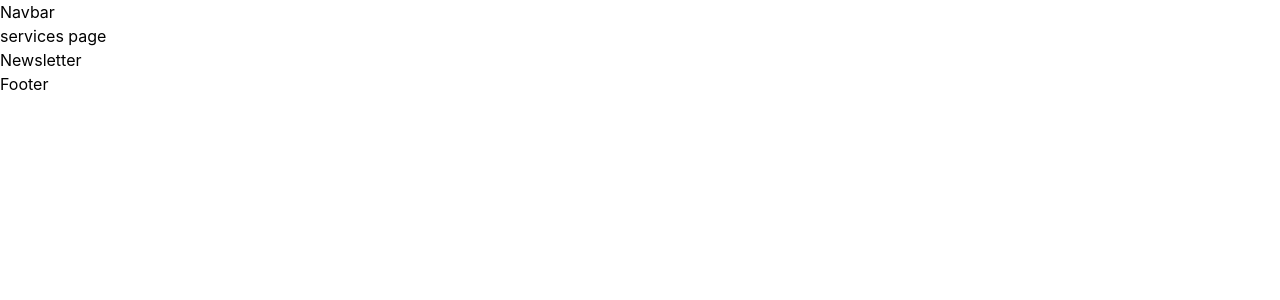
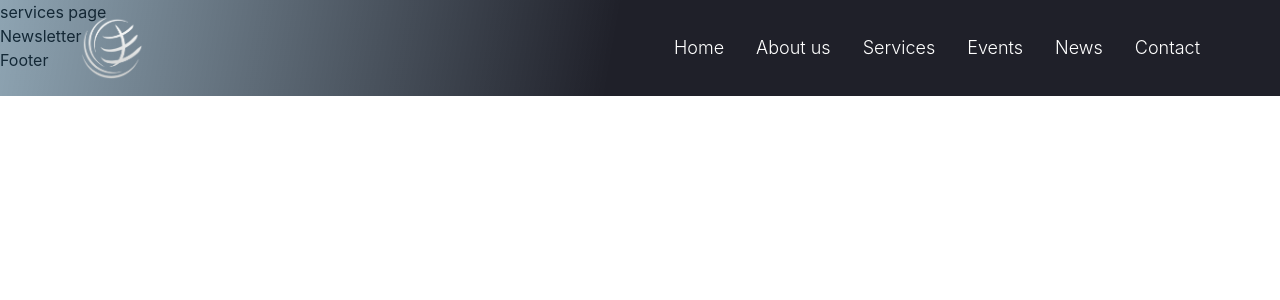
Before and after one commit to ENSIJuniorEntreprise/SiteEJE, a React (Create React App) app in the folder client/: page /services in a window 1280 px wide. Shown: the top 300 px of the page. Built offline with nearby package versions, Linux system fonts and the light colour scheme.

Commit message:
navbar gradient

```diff
--- a/client/src/App.css
+++ b/client/src/App.css
@@ -17,7 +17,7 @@
   background-image: linear-gradient(#2da2dd75 ,#2da2dd75),url('./assets/team.png');
 }
 .dark-blue-gradient{
-  background: linear-gradient( 62deg, rgba(31,32,41,1) 52%, rgba(45,162,221,0.4682247899159664) 100% );
+  background: linear-gradient( 280deg, rgba(31,32,41,1) 52%, rgba(45, 162, 221, 0.187) 100% );
   background-position: top;
   background-repeat: no-repeat;
 }
--- a/client/src/App.js
+++ b/client/src/App.js
@@ -6,7 +6,7 @@ import { Contact } from "./pages/contact/Contact";
 import { About } from "./pages/about us/About";
 import { Events } from "./pages/events/Events";
 import { Services } from "./pages/services/Services";
-import { Navbar } from "./components/Navbar";
+import  Navbar  from "./components/Navbar";
 import { Footer } from "./components/Footer";
 import { Newsletter } from "./components/Newsletter";
 function App() {
--- a/client/src/components/Navbar.jsx
+++ b/client/src/components/Navbar.jsx
@@ -1,3 +1,97 @@
-export function Navbar() {
-  return <div>Navbar</div>;
-}
+
+import React from "react";
+import logo from "../assets/logo.png";
+
+function Navbar() {
+  return (
+    // <nav className="bg-gradient-to-r from-[rgba(48,117,154)1%] to-[rgba(31,41,55,1)80%] ">
+    <nav style={{ backgroundColor: 'rgba(31, 32, 41, 0.4)', zIndex: '500', position: 'fixed', width: '100%' }} className="dark-blue-gradient">
+      <div className="max-w-screen-3xl flex flex-wrap items-center justify-between mx-4 md:mx-16 p-4">
+        <a href="/" className="flex items-center space-x-3">
+          <img src={logo} className="h-16 md:h-18 " alt="Logo EJE" />
+        </a>
+
+        <div className="w-32 md:hidden mt-0 z-50">
+          <button
+            className="text-white focus:outline-none mt-0"
+            onClick={() => {
+              const navbar = document.getElementById("navbar-default");
+              navbar.classList.toggle("hidden");
+            }}
+          >
+            <svg
+              xmlns="http://www.w3.org/2000/svg"
+              x="0px"
+              y="0px"
+              width="50"
+              height="40"
+              viewBox="0 0 50 50"
+              className="ml-10"
+            >
+              <path
+                d="M 5 8 A 2.0002 2.0002 0 1 0 5 12 L 45 12 A 2.0002 2.0002 0 1 0 45 8 L 5 8 z M 5 23 A 2.0002 2.0002 0 1 0 5 27 L 45 27 A 2.0002 2.0002 0 1 0 45 23 L 5 23 z M 5 38 A 2.0002 2.0002 0 1 0 5 42 L 45 42 A 2.0002 2.0002 0 1 0 45 38 L 5 38 z"
+                fill="#ffffff"
+              ></path>
+            </svg>
+          </button>
+        </div>
+
+        <div className="hidden w-full  md:flex md:w-auto  " id="navbar-default">
+          <ul className="font-large flex flex-col p-6 md:p-0 mt-4 md:mt-0 space-y-4 md:flex-row md:space-y-0 md:space-x-8 rtl:space-x-reverse z-[10]">
+            <li>
+              <a
+                href="/"
+                className="text-lg font-photograph font-light text-white hover:text-[#2DA2DD] md:border-0 md:hover:text-[#2DA2DD] md:p-0"
+              >
+                Home
+              </a>
+            </li>
+            <li>
+              <a
+                href="/about"
+                className="text-lg font-photograph font-light text-white hover:text-[#2DA2DD] md:border-0 md:hover:text-[#2DA2DD] md:p-0"
+              >
+                About us
+              </a>
+            </li>
+            <li>
+              <a
+                href="/services"
+                className="text-lg font-photograph font-light text-white hover:text-[#2DA2DD] md:border-0 md:hover:text-[#2DA2DD] md:p-0"
+              >
+                Services
+              </a>
+            </li>
+            <li>
+              <a
+                href="/events"
+                className="text-lg font-photograph font-light text-white hover:text-[#2DA2DD] md:border-0 md:hover:text-[#2DA2DD] md:p-0"
+              >
+                Events
+              </a>
+            </li>
+            <li>
+              <a
+                href="/news"
+                className="text-lg font-photograph font-light text-white hover:text-[#2DA2DD] md:border-0 md:hover:text-[#2DA2DD] md:p-0"
+              >
+                News
+              </a>
+            </li>
+            <li>
+              <a
+                href="/contact"
+                className="text-lg font-photograph font-light text-white hover:text-secondary md:border-0 md:hover:text-secondary md:p-0"
+              >
+                Contact
+              </a>
+            </li>
+          </ul>
+        </div>
+      </div>
+    </nav>
+  );
+
+          }
+
+export default Navbar;
--- /dev/null
+++ b/client/src/pages/news/Banner.jsx
@@ -0,0 +1,37 @@
+import { bannerImg } from "../../assets/file";
+
+function Banner() {
+  const divStyle = {
+    backgroundImage: `url(${bannerImg})`,
+    backgroundSize: "cover",
+  };
+  return (
+    <div className="bg-[#1F2029]">
+      <div className="relative w-[100%] flex items-center justify-center xl:h-[600px] lg:h-[400px] md:h-[400px] sm:h-[300px] yxs:h-[250px]">
+        <div
+          className="opacity-100"
+          style={{
+            backgroundImage: `url(${bannerImg})`,
+            backgroundSize: "cover",
+            width: "100%",
+            height: "100%",
+            position: "absolute",
+            backgroundPosition: "center",
+
+            top: 0,
+            left: 0,
+          }}
+        >
+          {/* Image content */}
+        </div>
+        <div className="border-4 border-[#2DA2DD]  w-[350px]  yxs:w-[300px] sm:w-[400px] md:w-[500px] xl:w-[500px] 2xl:w-[600px] flex justify-center items-center relative">
+          <div className="text-2xl text-black yxs:text-2xl sm:text-3xl md:text-5xl lg:text-6xl xl:text-6xl 2xl:text-7xl  font-semibold p-8">
+            <span className="text-[#DFDED2] font-montserrat ">News </span>
+          </div>
+        </div>
+      </div>
+    </div>
+  );
+}
+
+export default Banner;
```
Also changed, not shown: client/src/assets/logo.png (added), 1 other file (tests, documents, lock files or other folders).
